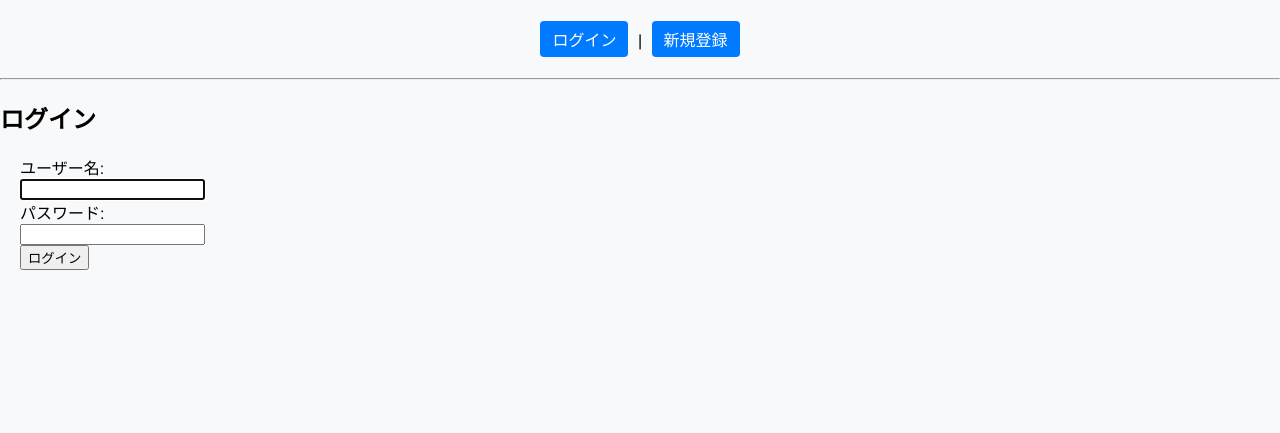
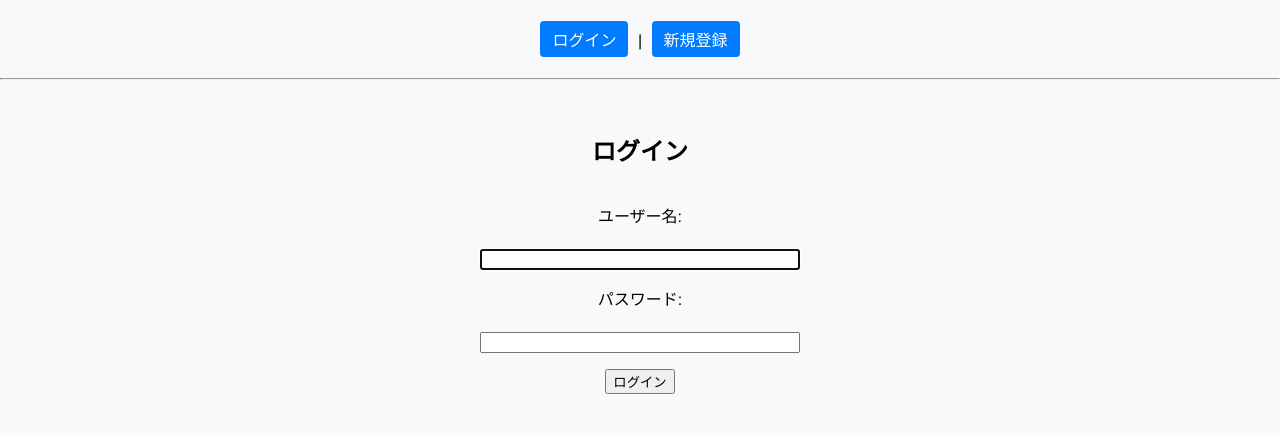
Before and after one commit to 97958697/my-first-portfolio, a Django app: page /accounts/login/ in a window 1280 px wide. Shown: the top 433 px of the page. Run offline with Django 5.2, Linux system fonts and the light colour scheme.

Commit message:
ログイン画面を中央揃えに変更

```diff
--- a/static/css/styles.css
+++ b/static/css/styles.css
@@ -145,3 +145,43 @@ form {
   font-size: 1rem;
   color: #343a40;
 }
+/* ログインページ中央揃え */
+.login-container {
+  display: flex;
+  flex-direction: column;
+  align-items: center;
+  margin: 2rem 0;
+}
+
+.login-container h2 {
+  text-align: center;
+  margin-bottom: 1rem;
+}
+
+.login-container form {
+  display: flex;
+  flex-direction: column;
+  align-items: center;
+  width: 100%;
+  max-width: 320px;
+}
+
+.login-container form > div {
+  width: 100%;
+  margin-bottom: 1rem;
+}
+
+.login-container form label {
+  display: block;
+  text-align: center;
+  margin-bottom: 0.25rem;
+}
+
+.login-container form input {
+  width: 100%;
+  box-sizing: border-box;
+}
+
+.login-container form button {
+  align-self: center;
+}
--- a/templates/registration/login.html
+++ b/templates/registration/login.html
@@ -3,6 +3,7 @@
 {% block title %}ログイン{% endblock %}
 
 {% block content %}
+  <div class="login-container">
   <h2>ログイン</h2>
   <form method="post">
     {% csrf_token %}
@@ -16,4 +17,5 @@
     </div>
     <button type="submit">ログイン</button>
   </form>
+  </div>
 {% endblock %}
```
